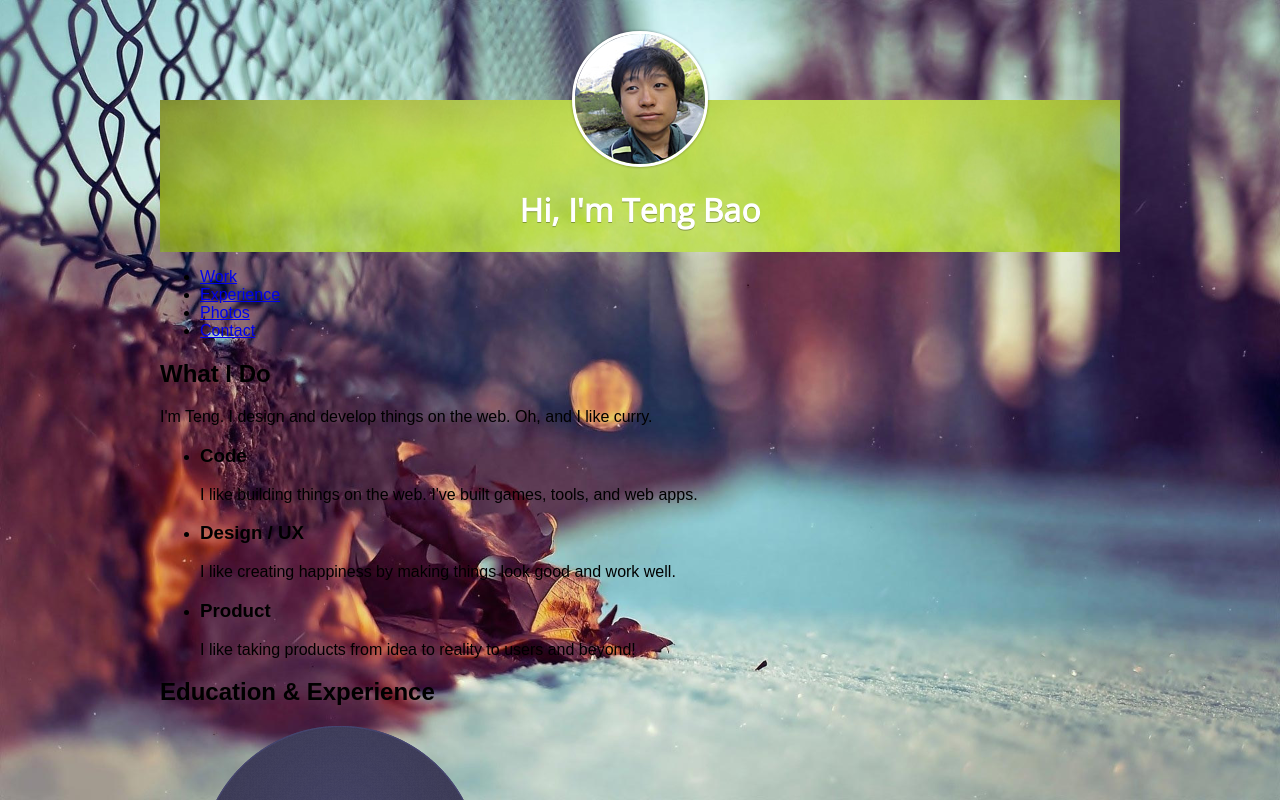
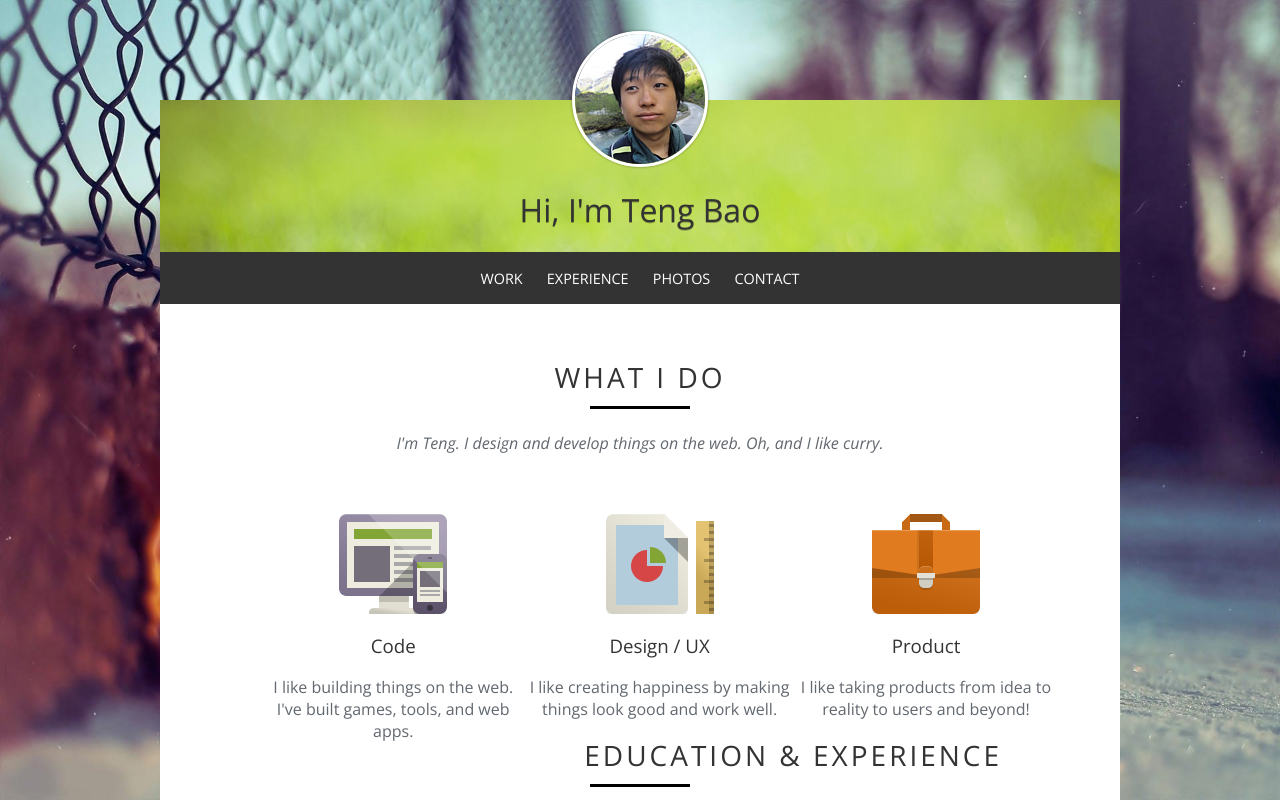
Before and after one commit to zippera/sike-css0to1-profile, a website: page index.html in a window 1280 px wide. Shown: the top 800 px of the page. Drawn offline with nearby package versions, Linux system fonts and the light colour scheme; a web font is replaced by a local one.

Commit message:
lesson 2

```diff
--- a/css/main.css
+++ b/css/main.css
@@ -3,6 +3,15 @@ body{
     background-attachment: fixed;
     background-size: cover;
     background-position: center;
+
+    font-family: 'Open Sans', 'helvetica', arial, sans-serif;
+    font-weight: 300;
+    color: #62686f;
+}
+
+h1, h2, h3, h4, h5, h6{
+    color: #333;
+    font-weight: 300;
 }
 
 .container{
@@ -33,3 +42,96 @@ body{
 .main-header h1{
     margin-bottom: 20px;
 }
+
+.main-nav{
+    background: #333;
+}
+
+.main-nav ul{
+    margin: 0;
+    padding: 0;
+    list-style: none;
+    text-align: center;
+}
+
+.main-nav ul li{
+    display: inline-block;
+    margin: 15px 10px;
+}
+
+.main-nav ul li a{
+    color: #fff;
+    font-size: 0.9rem;
+    font-weight: 300;
+    text-decoration: none;
+    text-transform: uppercase;
+}
+
+.main-nav ul li a:hover{
+    text-decoration: underline;
+}
+
+.info-section{
+    background-color: #fff;
+    padding: 30px 60px;
+}
+
+.info-section header{
+    margin-bottom: 60px;
+    text-align: center;
+}
+
+.info-section header h2{
+    font-size: 28px;
+    text-transform: uppercase;
+    letter-spacing: 3px;
+}
+
+.info-section header h2:after{
+    content: '';
+    display: block;
+    margin: 10px auto;
+    width: 100px;
+    border-bottom: 3px solid black;
+}
+
+.info-section__description {
+    font-style: italic;
+}
+
+.info-section ul{
+    list-style: none;
+}
+
+.whatido__skill-list{
+    /*overflow: hidden;*/
+}
+
+.whatido__skill{
+    float: left;
+    padding-top: 100px;
+    background-repeat: no-repeat;
+    background-position: center top;
+    text-align: center;
+}
+
+.whatido__skill--code{
+    background-image: url(../img/skill-code.png);
+    width: 33.3%;
+}
+
+.whatido__skill--design{
+    background-image: url(../img/skill-design.png);
+    width: 33.3%;
+}
+
+.whatido__skill--product{
+    background-image: url(../img/skill-product.png);
+    width: 33.3%;
+}
+
+.whatido__skill--product:after{
+    content: '';
+    clear: both;
+    display: table;
+}
```
